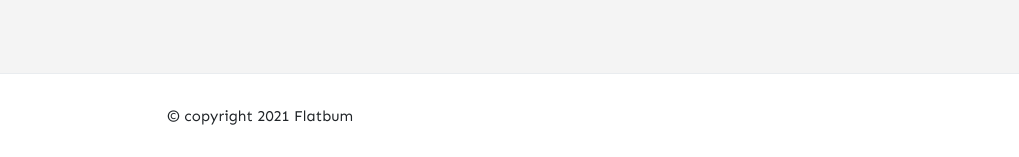
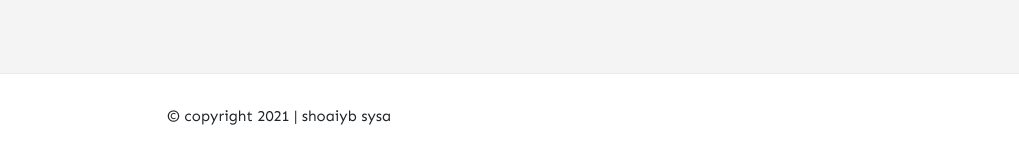
Before and after one commit to shoaiyb/docs.flatbum, a Jekyll site: the page built from index.html, in a window 1280 px wide. Shown: the part 1407-1564 px from the top of the page, without its empty margins (0-1019 px from the left). Built offline with Jekyll 4.4.1, drawn with Linux system fonts in a browser that asks for light colours; nearby versions of some CDN libraries; the list of posts is cut into pages by our own code; comment, search, counter and statistics services are not loaded; some of the changed lines change nothing that is shown.

Commit message:
Update default.html

```diff
--- a/_layouts/default.html
+++ b/_layouts/default.html
@@ -53,9 +53,10 @@
     <ul>
         <h3>Navigation</h3>
         <li><a href="{{ site.baseurl }}/">Home</a></li>
-        <li><a href="{{ site.baseurl }}/about">About</a></li>
-        <li><a href="https://forum.flatbum.ga/">Forum</a></li>
-        <li><a href="{{ site.baseurl }}/contribute">Contribute</a></li>
+        <li><a href="https://demo.flatbum.ga/">Demo</a></li>
+        <li><a href="https://dev.flatbum.ga/">Dev</a></li>
+        <li><a href="https://forum.flatbum.ga/">Support</a>
+        <li><a href="https://www.flatbum.ga/">Download</a></li>
     </ul>
 </nav>
 
@@ -113,7 +114,7 @@
     <div class="container">
         <div class="row">
             <div class="col-md-6 col-sm-12 text-center text-lg-left">
-                © copyright {{ site.time | date: "%Y" }} {{ site.name }}
+                © copyright {{ site.time | date: "%Y" }} | shoaiyb sysa
             </div>
         </div>
     </div>
```
